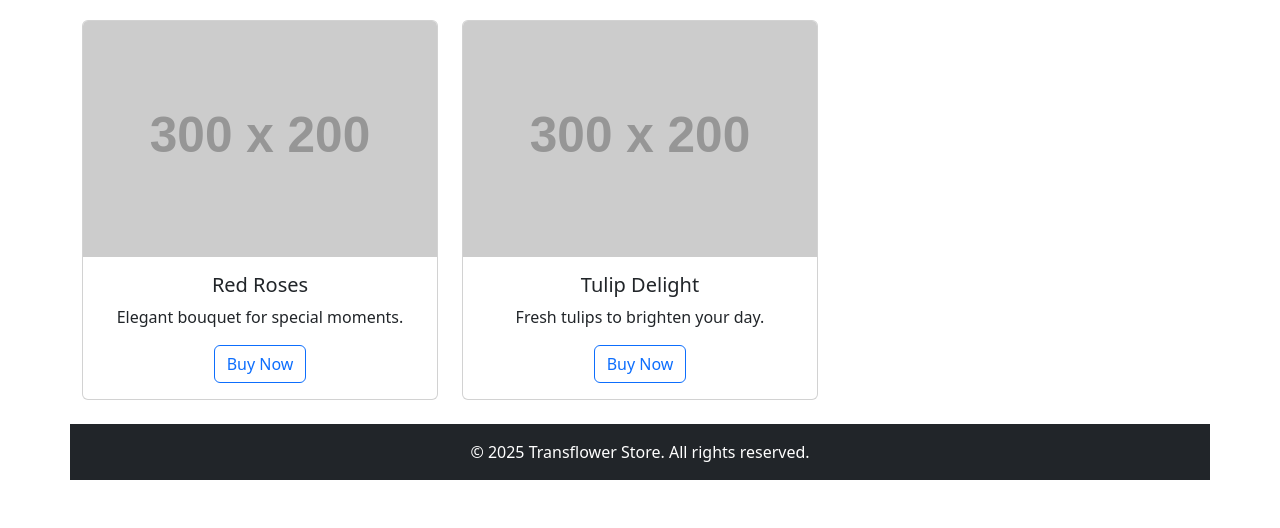
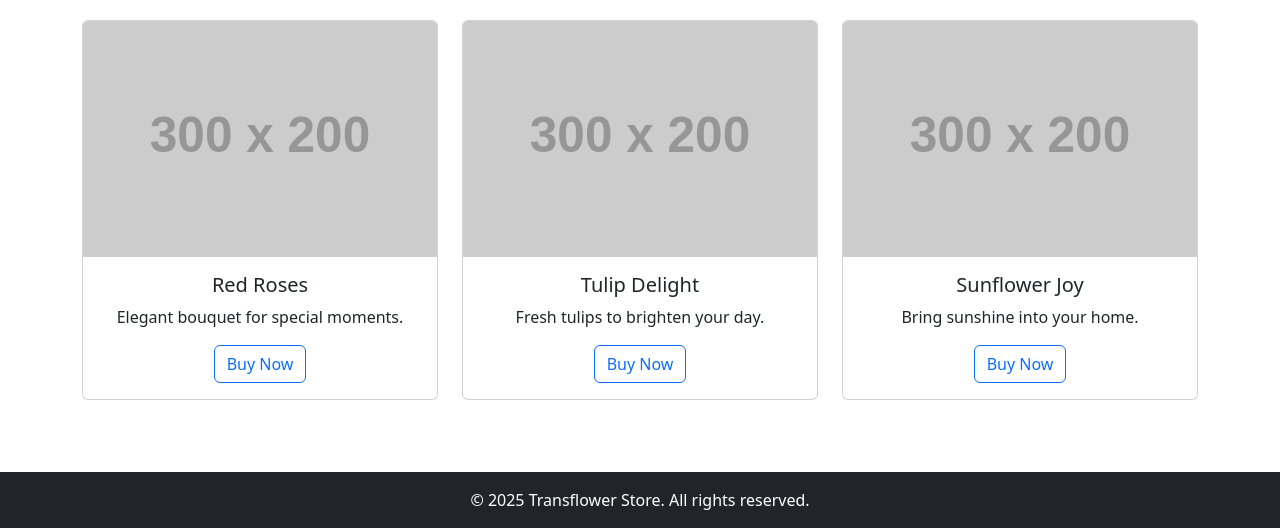
Before and after one commit to SarthakWalake/Bootstrap, a plain HTML site: page Tansflower store/index.html in a window 1280 px wide. Shown: the part 573-1101 px from the top of the page. Drawn offline with nearby package versions, Linux system fonts and the light colour scheme; placeholder pictures from the web are drawn by us.

Commit message:
Updated code

```diff
--- a/Tansflower store/index.html
+++ b/Tansflower store/index.html
@@ -97,6 +97,19 @@
         </div>
       </div>
 
+      <div class="col-md-4 mb-4">
+        <div class="card">
+          <img src="https://via.placeholder.com/300x200" class="card-img-top" alt="Flower">
+          <div class="card-body text-center">
+            <h5 class="card-title">Sunflower Joy</h5>
+            <p class="card-text">Bring sunshine into your home.</p>
+            <a href="#" class="btn btn-outline-primary">Buy Now</a>
+          </div>
+        </div>
+      </div>
+    </div>
+  </div>
+</section>
 
 <!-- Footer -->
 <footer class="bg-dark text-white text-center py-3">
```
